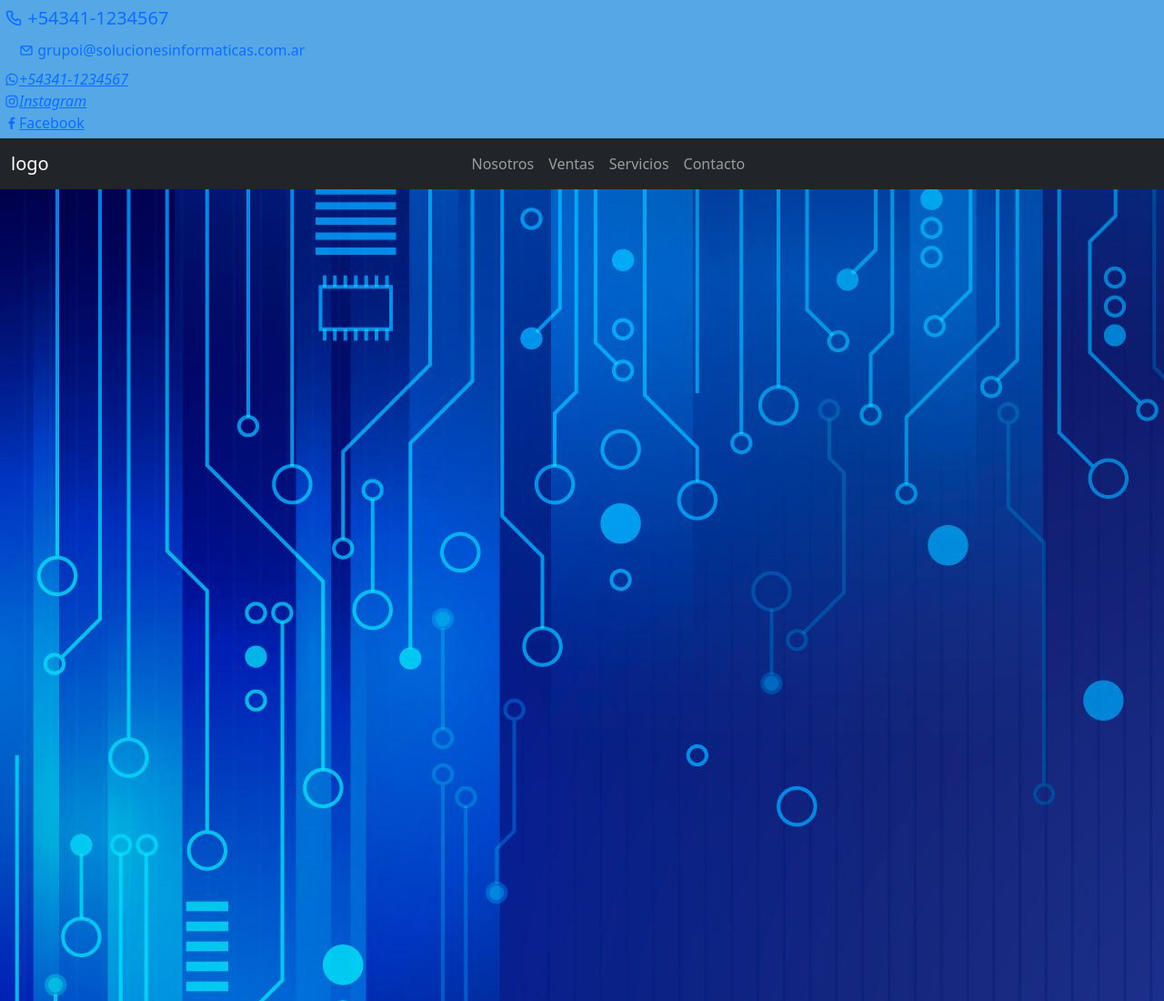
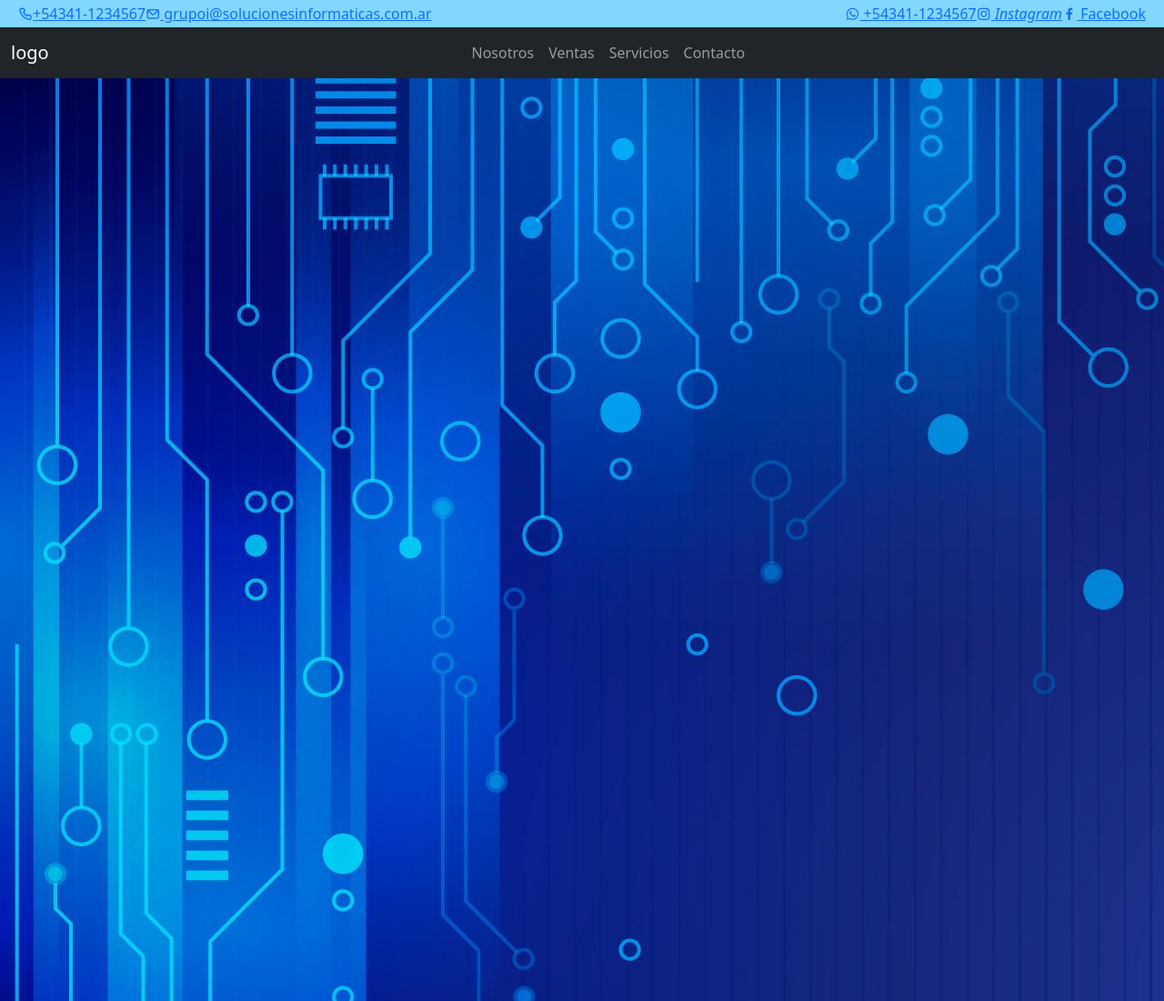
Before and after one commit to Alejafer28/TRABAJO-INTEGRADOR-GRUPO-I-master, a plain HTML site: page index.html in a window 1280 px wide. Shown: the top 1100 px of the page at 91% size. Drawn offline with nearby package versions, Linux system fonts and the light colour scheme.

Commit message:
primer bloque de header

```diff
--- a/index.html
+++ b/index.html
@@ -27,27 +27,26 @@
 
 <body>
 
-    <header class="containerHeader ">
+    <header class="containerHeader">
         <div class="telefonoMail">
             <div class="containerHeaderTelefono">
-              <a class="navbar-brand" href="#"><i class="uil uil-phone"></i> +54341-1234567</a>
-            </div>
+                <a class="textoTelefono" href="#"><i class="uil uil-phone"></i>+54341-1234567</a></div>
             <div class="containerHeaderMail">
-              <a class="nav-link active" aria-current="page" href="#"><i class="uil uil-envelope"></i> grupoi@solucionesinformaticas.com.ar</a> </div>
-
+                <a class="textoMail" href="#"><i class="uil uil-envelope"></i> grupoi@solucionesinformaticas.com.ar</a></div>
         </div>
 
         <div class="redeSociales">
 
             <div class="containerHeaderWhatsapp">
-                <a class="textoHeader" href="#"><i class="uil uil-whatsapp">+54341-1234567</i></a>
+                <a class="textoHeader" href="#"><i class="uil uil-whatsapp"></i> +54341-1234567 </i></a></div>
             <div class="containerHeaderInstagram">
-                <a class="textoHeader" href="#"><i class="uil uil-instagram">Instagram</i></i></a>
+                <a class="textoHeader" href="#"><i class="uil uil-instagram"> Instagram </i></a></div>
             <div class="containerHeaderFacebook">
-                <a class="textoHeader" href="#"><i class="uil uil-facebook-f"></i>Facebook</a>
+                <a class="textoHeader" href="#"><i class="uil uil-facebook-f"></i> Facebook </a></div>
 
         </div>
     </header>
+
 
 
     <nav class="navbar navbar-expand-lg navbar-dark bg-dark">
@@ -81,6 +80,7 @@
             </div>
         </div>
     </nav>
+
 
     <main>
 
--- a/style.css
+++ b/style.css
@@ -14,16 +14,21 @@ p {
 
 .containerHeader {
     width: 100%;
-
-    flex-direction: row;
-    padding: 5px;
-    background-color:#55A7E6;
+    min-height: 30px;
+    display: flex;
+    justify-content: space-between;
+    padding-left: 20px;
+    padding-right: 20px;
+    background-color: rgb(130, 215, 255);
+    align-items: center;
 
    }
+.telefonoMail {
+    display: flex;
+    align-items: center;
 
-.containerHeaderTelefono {
-    align-items: flex-start;
 }
-.containerHeaderMail {
+.redeSociales {
+    display: flex;
     align-items: center;
-}
+   }
```
Also changed, not shown: 1 other file.
